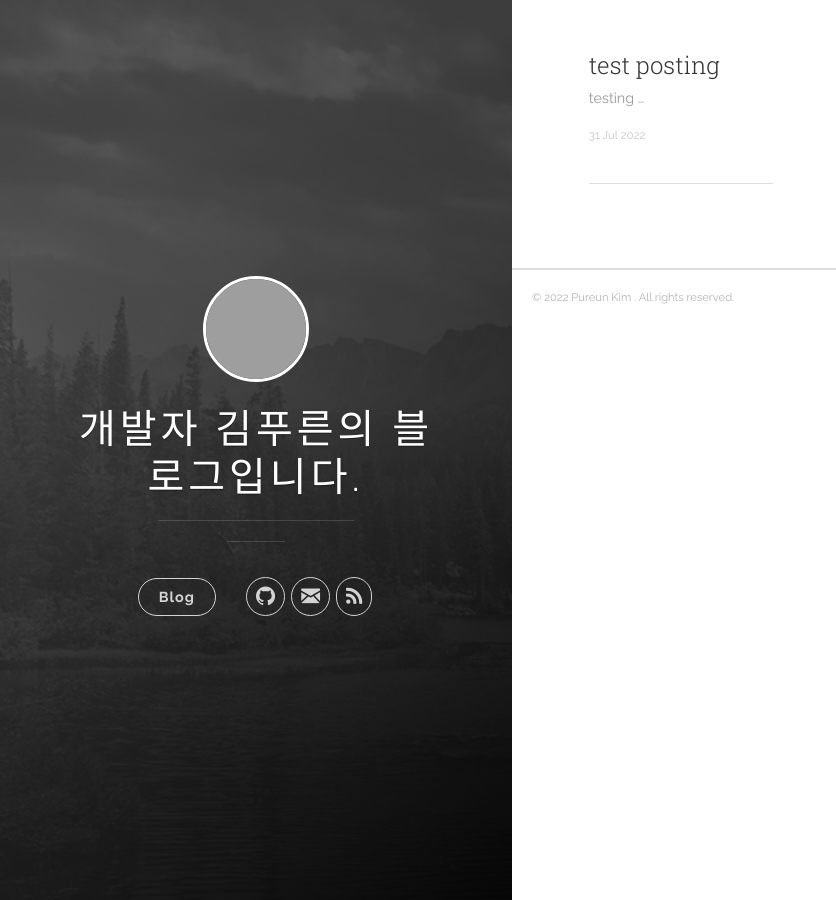
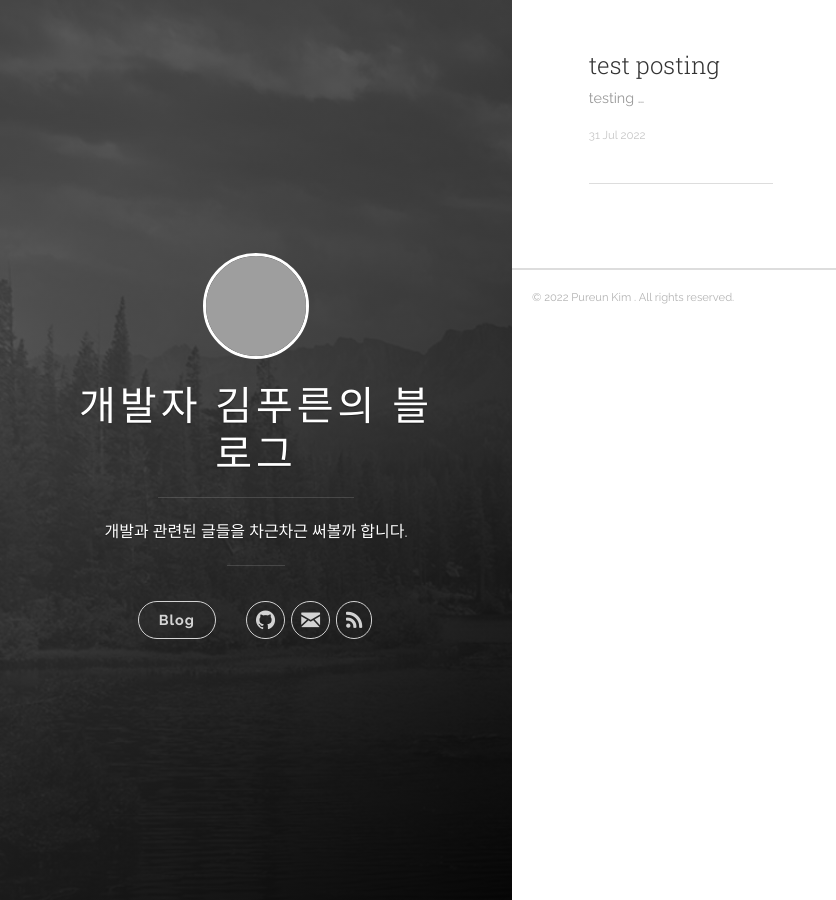
Before and after one commit to PR-Kim/pr-kim.github.io, a Jekyll site: the page built from index.html, in a window 1280 px wide. Shown: the whole page, without its empty margins (0-836 px from the left). Built offline with Jekyll 4.4.1, drawn with Linux system fonts in a browser that asks for light colours; the list of posts is cut into pages by our own code; grey boxes are pictures that could not be loaded.

Commit message:
edit config

```diff
--- a/_config.yml
+++ b/_config.yml
@@ -1,6 +1,6 @@
 # Site settings
-title: 개발자 김푸른의 블로그입니다.
-#description: 개발과 관련된 글들을 차근차근 써볼까 합니다.
+title: 개발자 김푸른의 블로그
+description: 개발과 관련된 글들을 차근차근 써볼까 합니다.
 url: 'http://pr-kim.com/'
 baseurl: ''
 # google_analytics: 'UA-XXXXXX-X'
```
